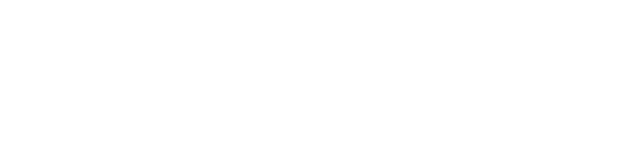
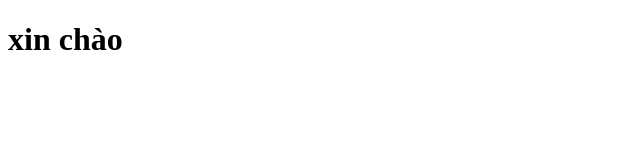
Before and after one commit to laiminhvuong619-ux/worshop-git, a plain HTML site: page index.html in a window 1280 px wide. Shown: the whole page, without its empty margins (0-640 px from the left). Drawn offline with Linux system fonts and the light colour scheme.

Commit message:
message commit

```diff
--- a/index.html
+++ b/index.html
@@ -3,9 +3,9 @@
 <head>
     <meta charset="UTF-8">
     <meta name="viewport" content="width=device-width, initial-scale=1.0">
-    <title>Document</title>
+    <title>Workshop git</title>
 </head>
 <body>
-
+    <h1>xin chào </h1>
 </body>
 </html>
```
